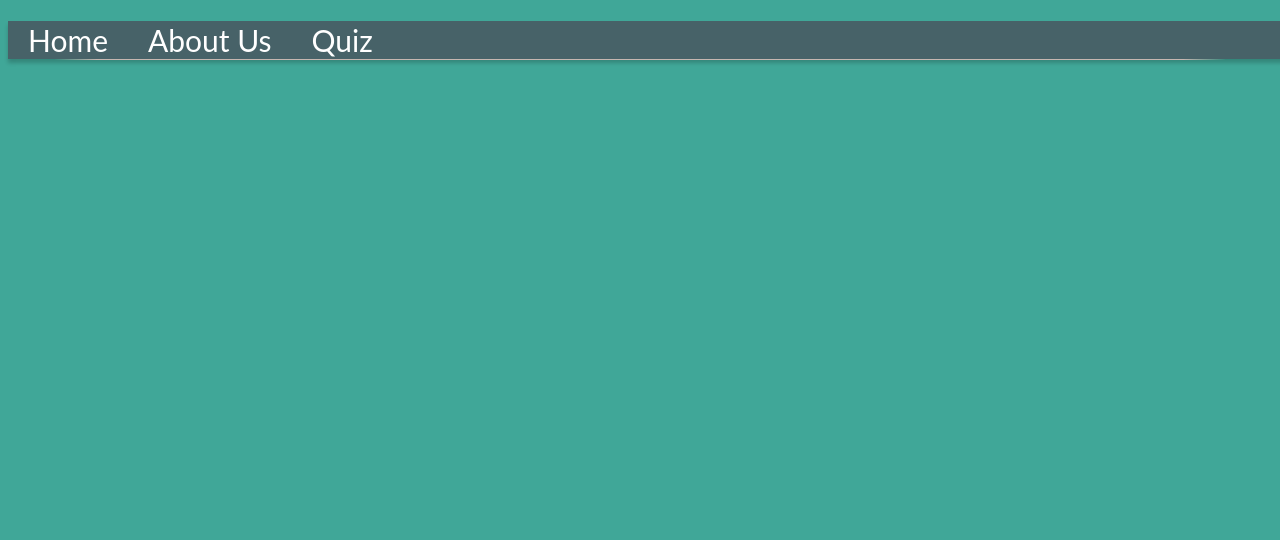
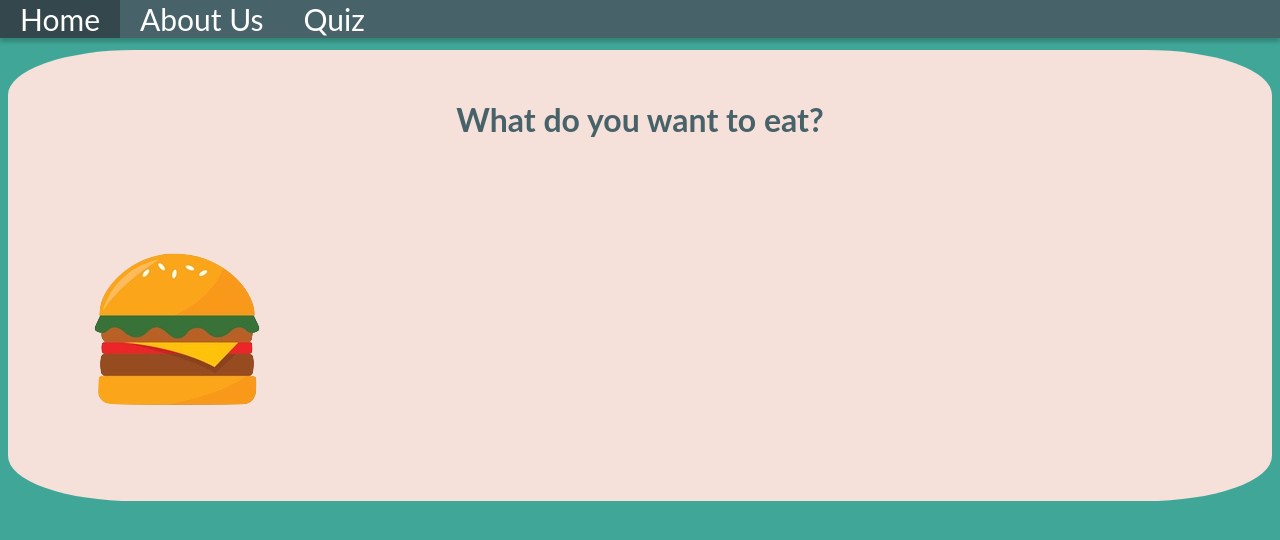
Before and after one commit to ditulliojx2693/Kravings, a Python web app: template templates/home.html in a window 1280 px wide. Shown: the top 540 px of the page. Run offline with Jinja, Linux system fonts and the light colour scheme; the template is opened without the code that fills it, so the values that code supplies are empty.

Commit message:
header is in place!!!

```diff
--- a/stylesheets/style.css
+++ b/stylesheets/style.css
@@ -29,7 +29,7 @@
   border-radius: 5%;
   padding-bottom:2%
 }
-#aboutUsHeader{
+.topic{
   text-align:center;
   padding-top: 50px;
 }
@@ -68,9 +68,11 @@ html{
   justify-content: flex-start;
   background-color: #476268;
   width: 100%;
-  margin: 0;
   box-shadow: 0 4px 4px 0 rgba(0,0,0,0.2);
-  position: absolute;
+  position: fixed;
+  top: 0;
+  left: 0;
+  right: 0;
 }
 .tab{
   background-color: #476268;
@@ -88,9 +90,6 @@ html{
 .tab:hover{
   background-color:#34474c
 }
-nav{
-  margin:0;
-}
 .nav{
   margin: 0;
 }
@@ -98,4 +97,8 @@ nav{
   background-color: #f5e1da;
   border-radius: 10%;
   color: #476268;
+  margin-top: 50px;
 }
+nav{
+  margin-top:0;
+}
--- a/templates/AboutUs.html
+++ b/templates/AboutUs.html
@@ -15,7 +15,7 @@
     </div>
   </nav>
   <body>
-<h1 id="aboutUsHeader">About Us</h1>
+<h1 id="aboutUsHeader" class="topic">About Us</h1>
 <div id="aboutUs">
   <div id="leftAbout">
     <h3 class="ourNames">Jason Ditullio</h3>
--- a/templates/home.html
+++ b/templates/home.html
@@ -14,7 +14,8 @@
   </nav>
   <body>
     <div class="home">
-      <h1>Do you not know what to eat?</h1>
+      <h1 class="topic">What do you want to eat?</h1>
+      <img src="images/burger.png" alt="logo">
     </div>
   </body>
 </html>
```
Also changed, not shown: images/burger.png (added), 1 other file.
